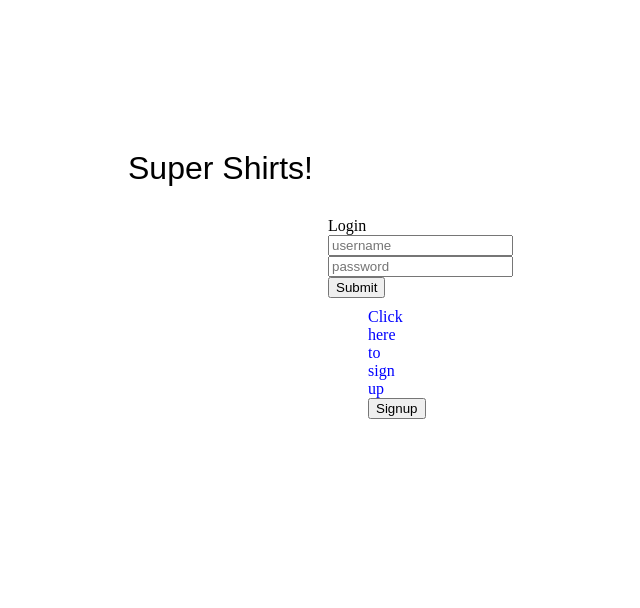
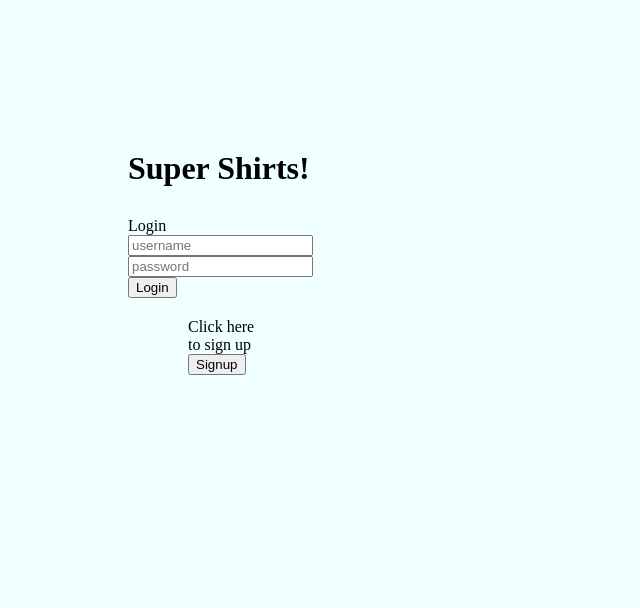
Before and after one commit to Pranavnkom/College-Attire-Trader, a Python web app: template templates/Login.html in a window 1280 px wide. Shown: the top 608 px of the page, without its empty margins (412-1052 px from the left). Run offline with Jinja, Linux system fonts and the light colour scheme; the template is opened without the code that fills it, so the values that code supplies are empty.

Commit message:
10:32(HTML)

```diff
--- a/styles/login.css
+++ b/styles/login.css
@@ -1,5 +1,5 @@
 body {
-  background-color: white;
+  background-color: azure;
   margin: 0 auto;
   max-width: 600px;
 }
@@ -11,9 +11,9 @@ body {
 
 .login-header h1 {
   color: black;
-  font-weight: normal;
+  font-weight: bold;
   margin: 0;
-  font-family: fantasy;
+  font-family: inherit;
 }
 
 h2 {
@@ -24,13 +24,13 @@ h2 {
 }
 
 .username-container {
-  padding: 30px 200px;
+  padding: 30px 00px;
 }
 
 .signup-container {
-  color: blue;
-  margin: 0;
-  padding: 10px 40px
+  color: black;
+  margin: 10px;
+  padding: 10px 50px
 }
 
 .transactions-container h3 {
--- a/templates/Login.html
+++ b/templates/Login.html
@@ -15,7 +15,7 @@
     <input type="text" name="username" placeholder="username" value="">
     <input type="text" name="password" placeholder="password" value="">
     <br>
-    <input type="submit" value="Submit">
+    <input type="submit" value="Login">
   </form>
   <form>
     <div id="signup-popup" class="signup-container">
```
